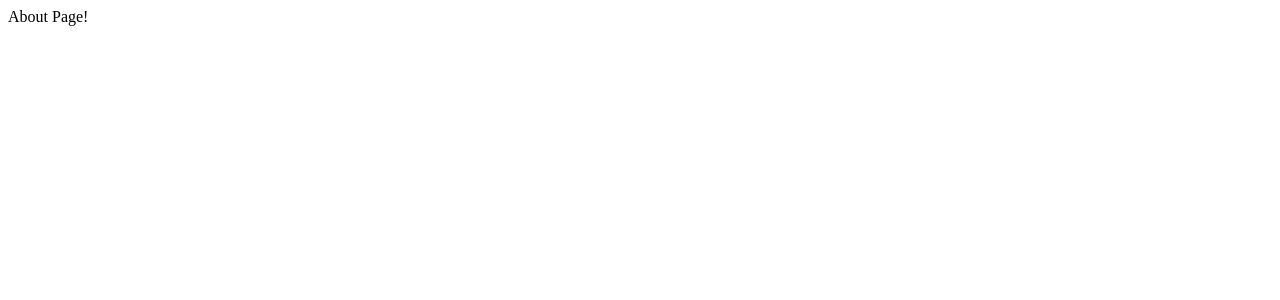
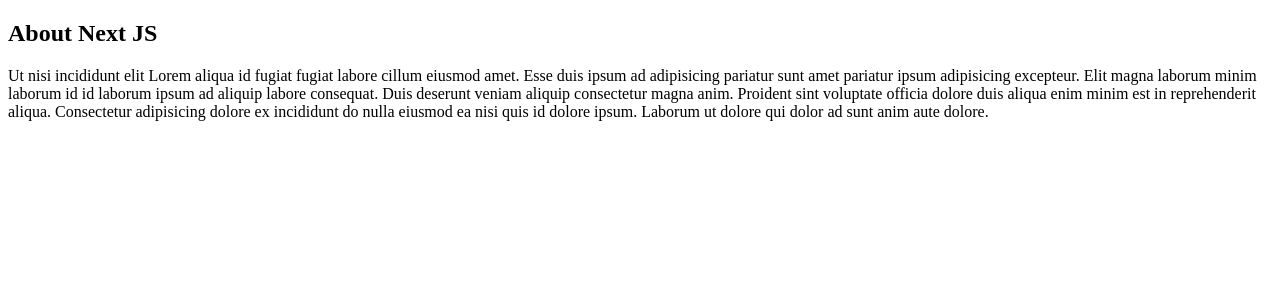
Before and after one commit to TestardR/Next.js_Fundamentals, a Next.js app: page /about in a window 1280 px wide. Shown: the top 300 px of the page. Built offline with nearby package versions, Linux system fonts and the light colour scheme.

Commit message:
about page added

```diff
--- a/pages/about.js
+++ b/pages/about.js
@@ -1,7 +1,21 @@
 import React from 'react';
 
 const about = () => {
-  return <div>About Page!</div>;
+  return (
+    <section>
+      <h1>About Next JS</h1>
+      <p>
+        Ut nisi incididunt elit Lorem aliqua id fugiat fugiat labore cillum
+        eiusmod amet. Esse duis ipsum ad adipisicing pariatur sunt amet pariatur
+        ipsum adipisicing excepteur. Elit magna laborum minim laborum id id
+        laborum ipsum ad aliquip labore consequat. Duis deserunt veniam aliquip
+        consectetur magna anim. Proident sint voluptate officia dolore duis
+        aliqua enim minim est in reprehenderit aliqua. Consectetur adipisicing
+        dolore ex incididunt do nulla eiusmod ea nisi quis id dolore ipsum.
+        Laborum ut dolore qui dolor ad sunt anim aute dolore.
+      </p>
+    </section>
+  );
 };
 
 export default about;
```
